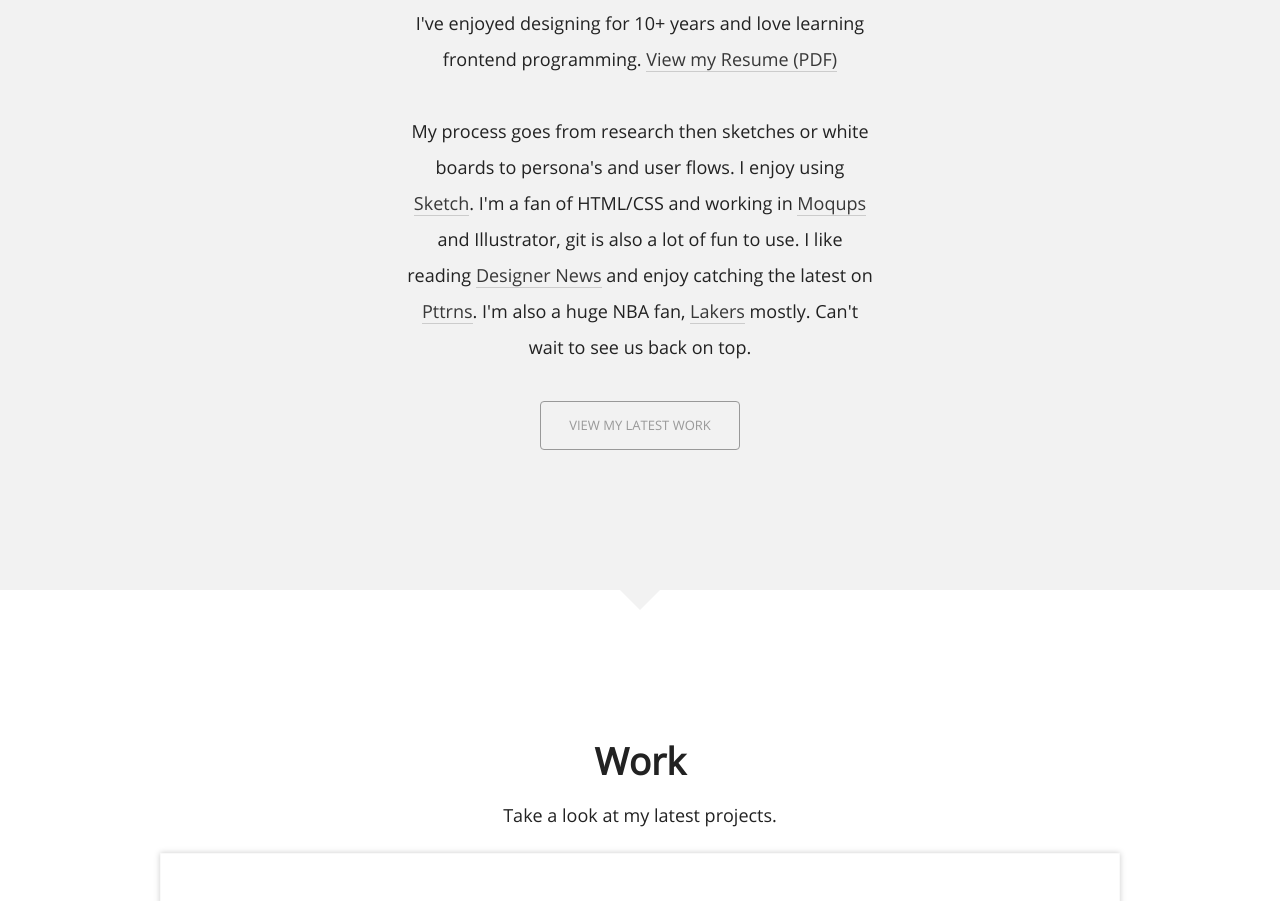
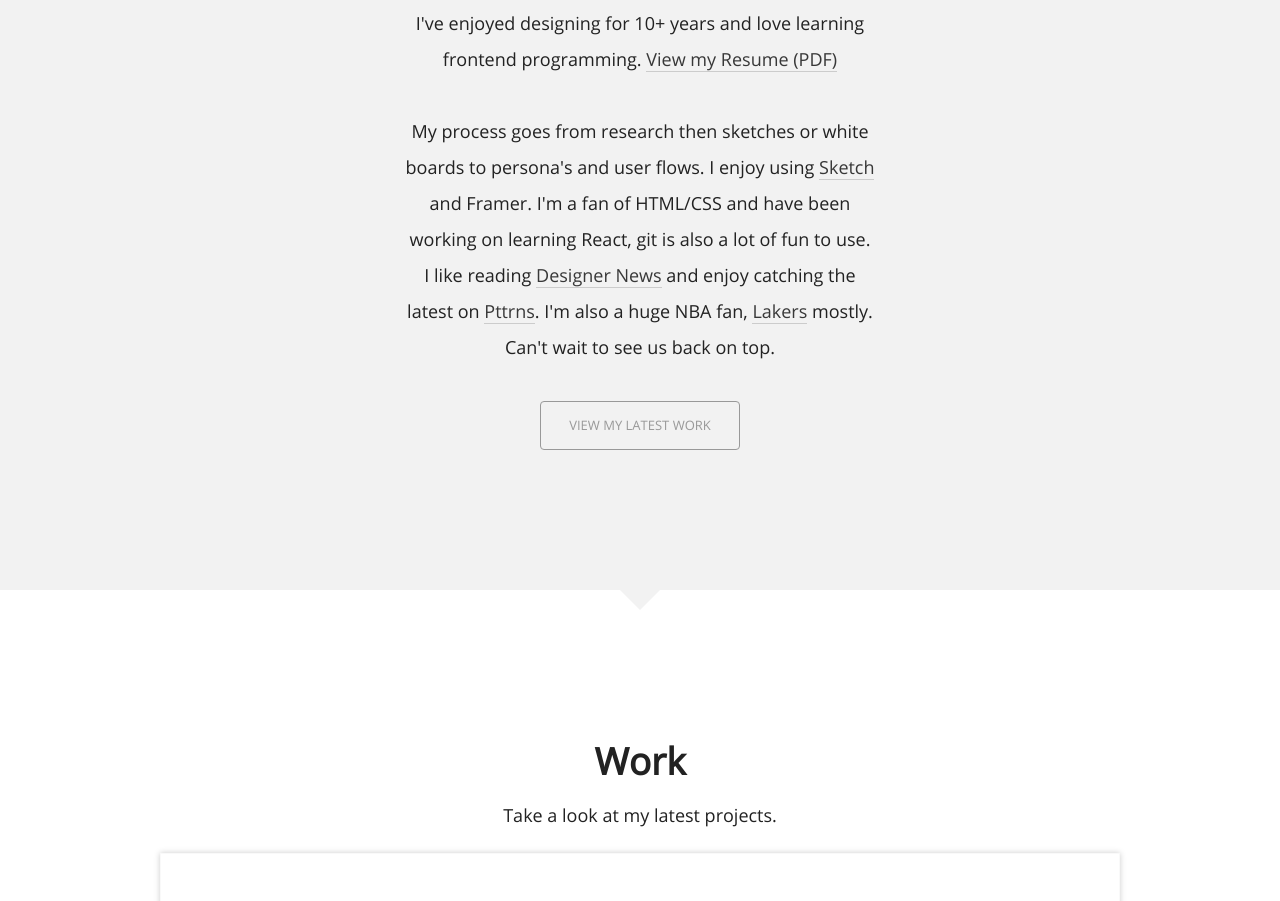
Before and after one commit to bobadilla/bobadilla.github.com, a plain HTML site: page index.html in a window 1280 px wide. Shown: the part 998-1899 px from the top of the page. Drawn offline with Linux system fonts and the light colour scheme.

Commit message:
Update index.html

```diff
--- a/index.html
+++ b/index.html
@@ -69,7 +69,7 @@
   <br>
 
 <p class="thin text-center">
-My process goes from research then sketches or white boards to persona's and user flows. I enjoy using <a href="http://bohemiancoding.com/sketch/" target="_blank" class="underline">Sketch</a>. I'm a fan of HTML/CSS and working in <a href="https://moqups.com/" class="underline" target="_blank">Moqups</a> and Illustrator, git is also a lot of fun to use. I like reading <a href="https://www.designernews.co/" class="underline" target="_blank">Designer News</a> and enjoy catching the latest on <a href="https://pttrns.com/" target="_blank" class="underline">Pttrns</a>. I'm also a huge NBA fan, <a href="http://basketball.realgm.com/nba/teams/Los-Angeles-Lakers/13/Home" target="_blank" class="underline">Lakers</a> mostly. Can't wait to see us back on top.</p>
+My process goes from research then sketches or white boards to persona's and user flows. I enjoy using <a href="http://bohemiancoding.com/sketch/" target="_blank" class="underline">Sketch</a> and Framer. I'm a fan of HTML/CSS and have been working on learning React, git is also a lot of fun to use. I like reading <a href="https://www.designernews.co/" class="underline" target="_blank">Designer News</a> and enjoy catching the latest on <a href="https://pttrns.com/" target="_blank" class="underline">Pttrns</a>. I'm also a huge NBA fan, <a href="http://basketball.realgm.com/nba/teams/Los-Angeles-Lakers/13/Home" target="_blank" class="underline">Lakers</a> mostly. Can't wait to see us back on top.</p>
 
 
     <br>
```
